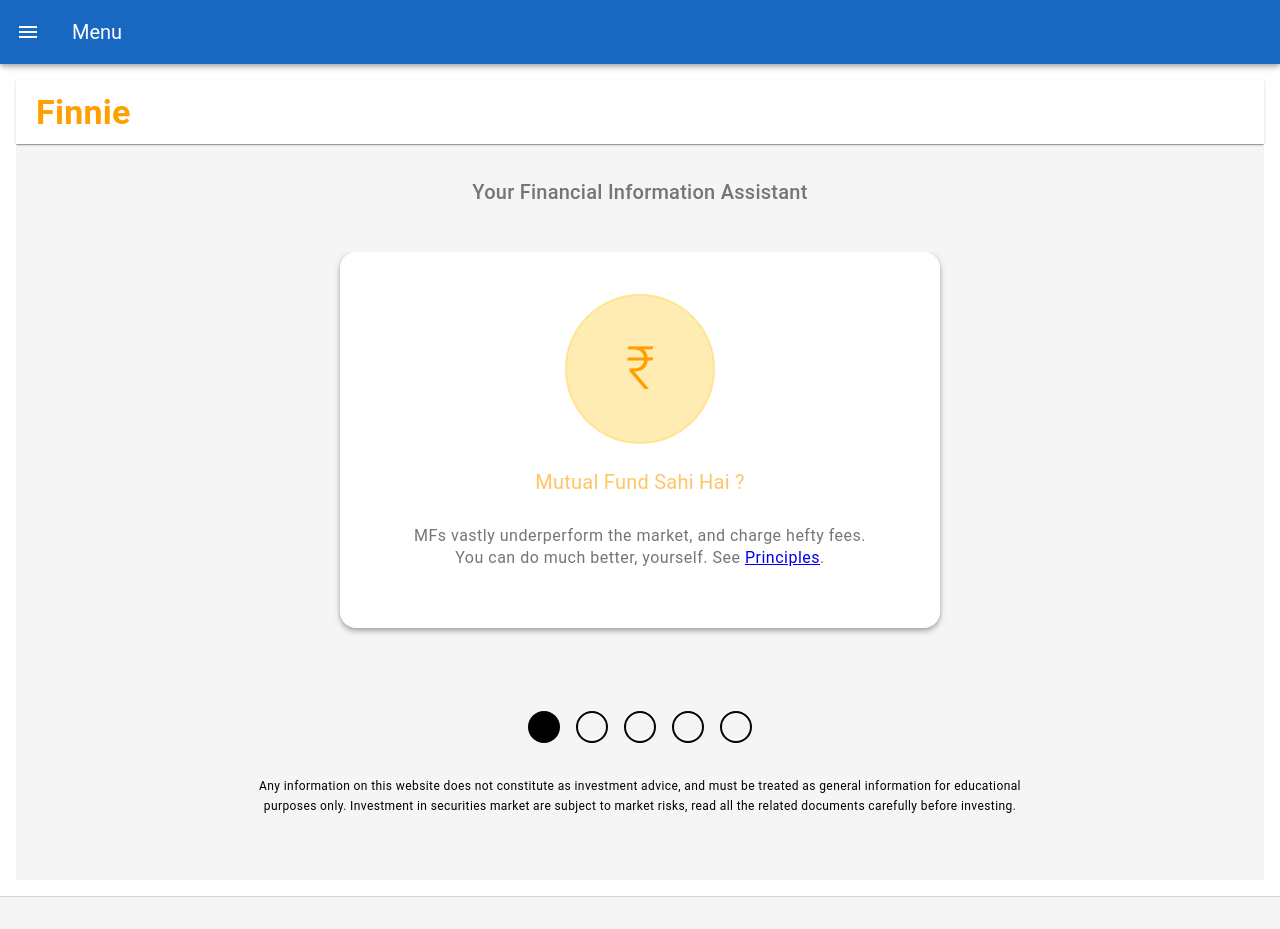
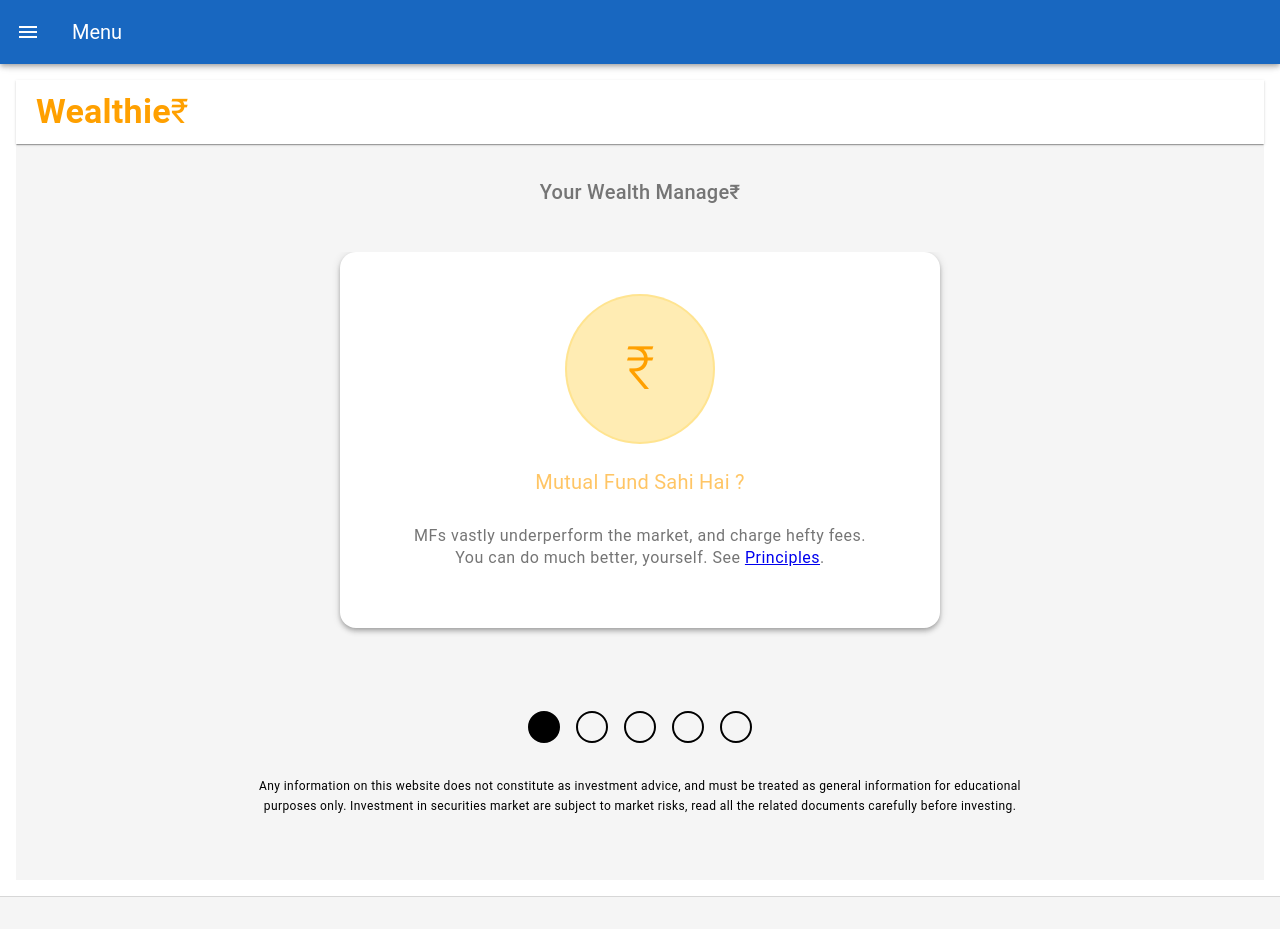
Before and after one commit to wanderingelephants/telegram-mini-app, a Vue app in the folder packages/ui/dipsip-vuetify/: page / in a window 1280 px wide. Built offline with nearby package versions, Linux system fonts and the light colour scheme.

Commit message:
updated ui

```diff
--- a/packages/ui/dipsip-vuetify/src/views/Carousel.vue
+++ b/packages/ui/dipsip-vuetify/src/views/Carousel.vue
@@ -7,7 +7,7 @@
       elevation="1"
     >
       <v-app-bar-title class="text-amber-darken-2 text-h4 font-weight-bold">
-        Finnie
+        Wealthie<span class="text-h4 text-amber-darken-2">₹</span>
       </v-app-bar-title>
     </v-app-bar>
 
@@ -17,7 +17,7 @@
         <v-row justify="center" align="center">
           <v-col cols="12" class="text-center">
             <p class="text-h6 text-grey-darken-1">
-              Your Financial Information  Assistant
+              Your Wealth Manage₹
             </p>
           </v-col>
         </v-row>
```
Also changed, not shown: 4 other files (tests, documents, lock files or other folders).
